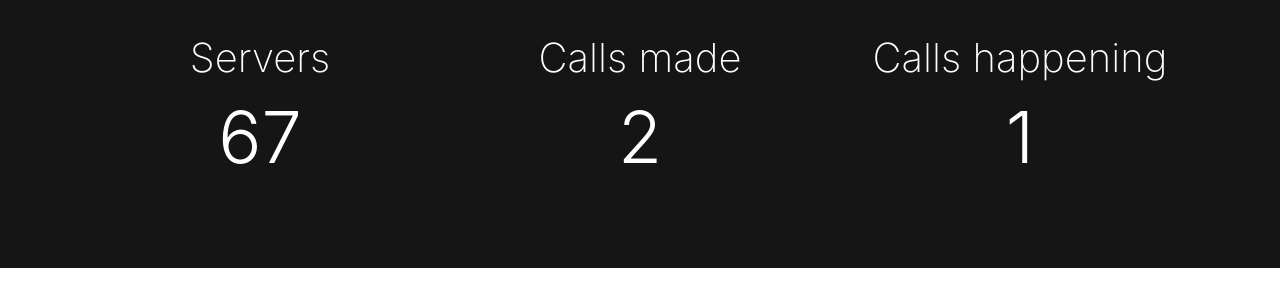
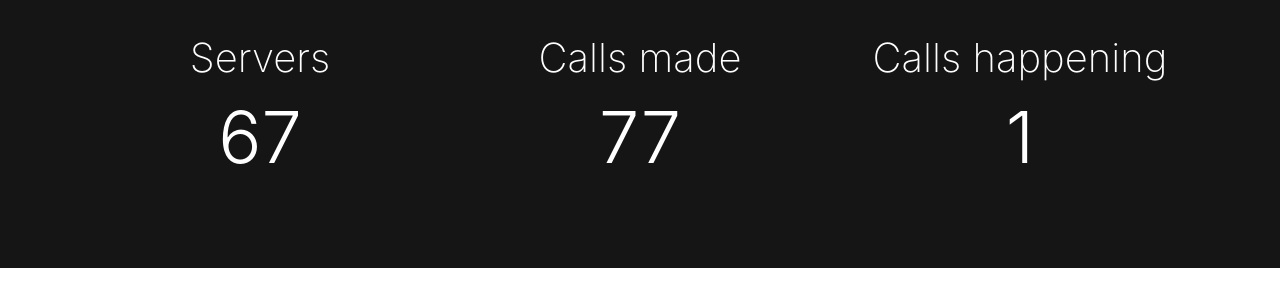
Before and after one commit to tumblenet/tnphone.tumblenet.ga, a Jekyll site: the page built from index.html, in a window 1280 px wide and 900 px high, scrolled down 443 px. Shown: the part 167-467 px from the top of the window. Built offline with Jekyll 4.4.1, drawn with Linux system fonts in a browser that asks for light colours; nearby versions of some CDN libraries.

Commit message:
Update phones.json

```diff
--- a/_data/phones.json
+++ b/_data/phones.json
@@ -19,7 +19,7 @@
 			"wwtbam": false
 		}
 	],
-	"callsMade": 2,
+	"callsMade": 77,
 	"servers": 67,
 	"currentCalls": 1
 }
```
